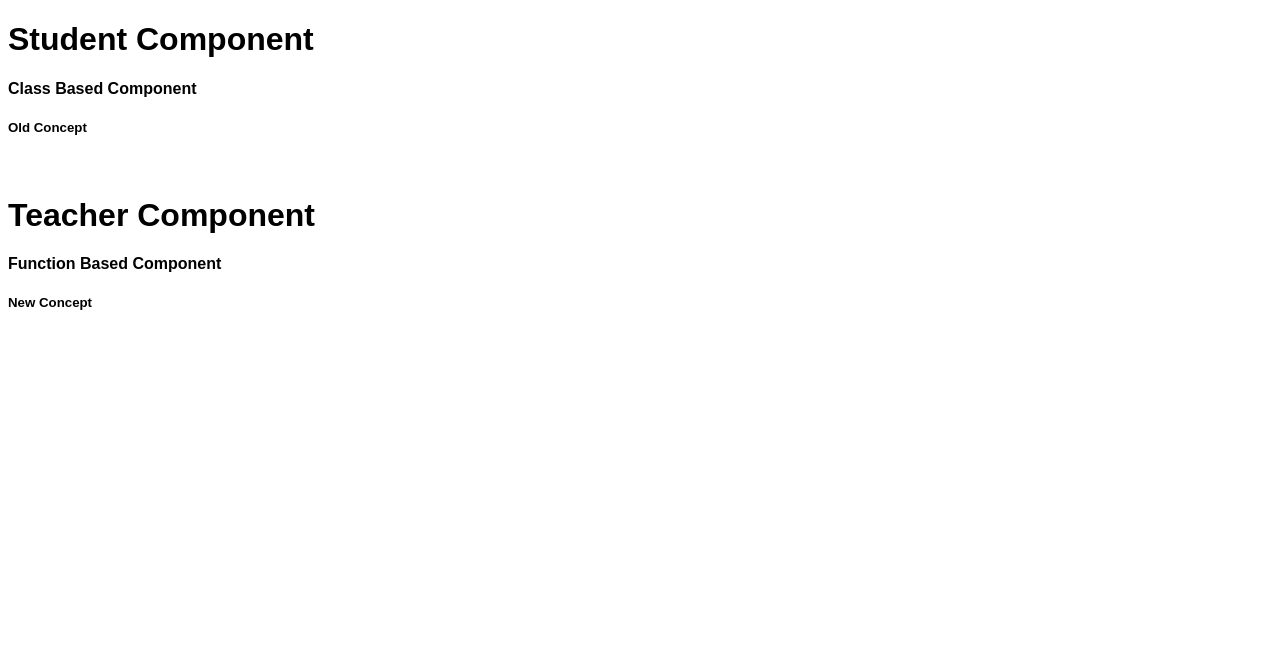
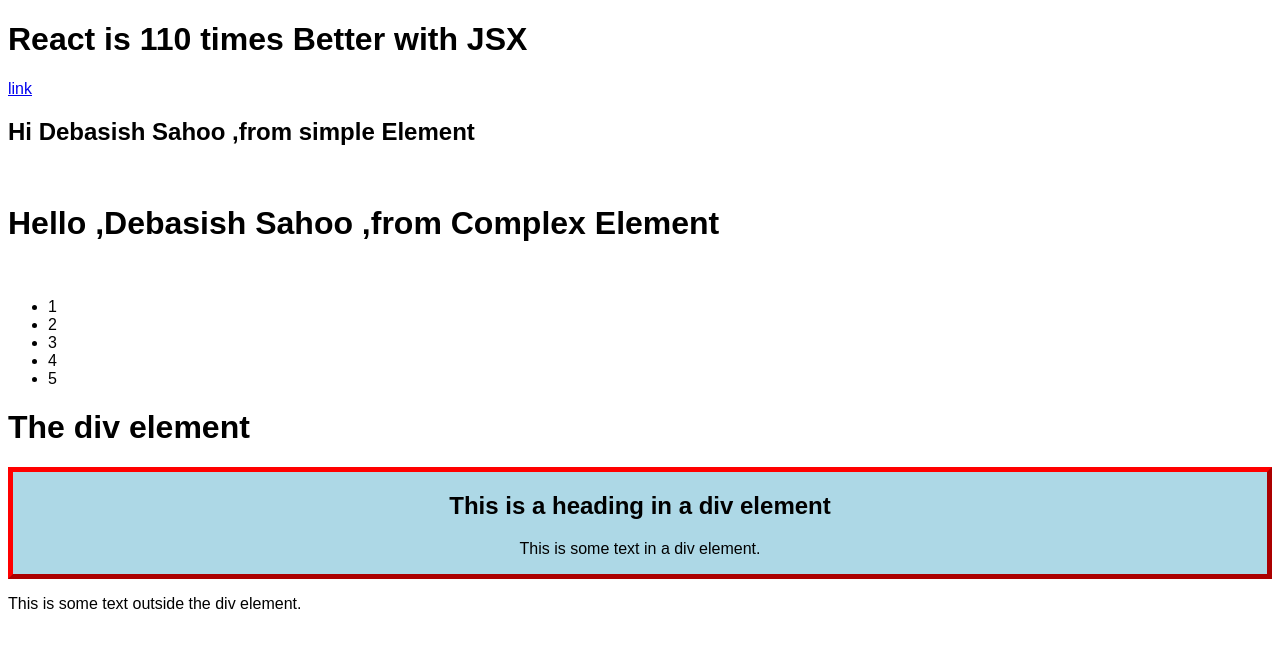
Before and after one commit to debasishsahoo/ardent-virtusa-mern-21-01-23, a React (Create React App) app in the folder Frontend/client/: page / in a window 1280 px wide. Shown: the top 648 px of the page. Built offline with nearby package versions, Linux system fonts and the light colour scheme; the HTML template or start-up script is replaced by a standard one.

Commit message:
Jsx and Style Update

```diff
--- a/Frontend/client/src/App.js
+++ b/Frontend/client/src/App.js
@@ -3,6 +3,7 @@ import Card1 from './components/Card1'
 import Crad2 from './components/Card2'
 import Student from './ClassComponents/Student.class'
 import Teacher from './FunctionComponents/Teacher.function'
+import JsxComponent from './jsx/NormalJSX';
 
 
 function App() {
@@ -76,10 +77,17 @@ function App() {
     //   </div>
 
     // </>
+
+
+
+    // <>
+    //   <Student />
+    //   <br />
+    //   <Teacher />
+    // </>
+
     <>
-      <Student />
-      <br />
-      <Teacher />
+      <JsxComponent />
     </>
 
   );
--- /dev/null
+++ b/Frontend/client/src/jsx/NormalJSX.jsx
@@ -0,0 +1,77 @@
+import React from "react";
+
+const JsxComponent = () => {
+    const x = 15;
+
+    const name = "Debasish Sahoo";
+    const element = <h2>Hi {name} ,from simple Element</h2>
+
+    function formatname(user) {
+        return `${user.fname}  ${user.lname}`;
+
+    }
+
+    const user = {
+        fname: 'Debasish',
+        lname: 'Sahoo'
+    };
+    const RenderElement = (
+        <h1>Hello ,{formatname(user)} ,from Complex Element</h1>
+    );
+
+    const NestedChildren = (
+        <div>
+            <ul>
+                <li>1</li>
+                <li>2</li>
+                <li>3</li>
+                <li>4</li>
+                <li>5</li>
+            </ul>
+        </div>
+    );
+    const customStyle = {
+        border: "5px outset red",
+        backgroundColor: 'lightblue',
+        textAlign: 'center',
+    }
+
+
+
+
+
+    return (
+
+        <>
+            <h1>React is {(5 + 5) * 2 * 5 + 10} times Better with JSX</h1>
+            <div>
+                <a href={(x) < 10 ? "https://google.com" : "https://bing.com"}>link</a>
+
+                <br />
+
+                {element}
+
+                <br />
+
+                {RenderElement}
+
+                <br />
+                {NestedChildren}
+
+                <h1>The div element</h1>
+
+                <div style={customStyle}>
+                    <h2>This is a heading in a div element</h2>
+                    <p>This is some text in a div element.</p>
+                </div>
+
+                <p>This is some text outside the div element.</p>
+
+
+            </div>
+        </>
+
+    );
+}
+
+export default JsxComponent;
```
